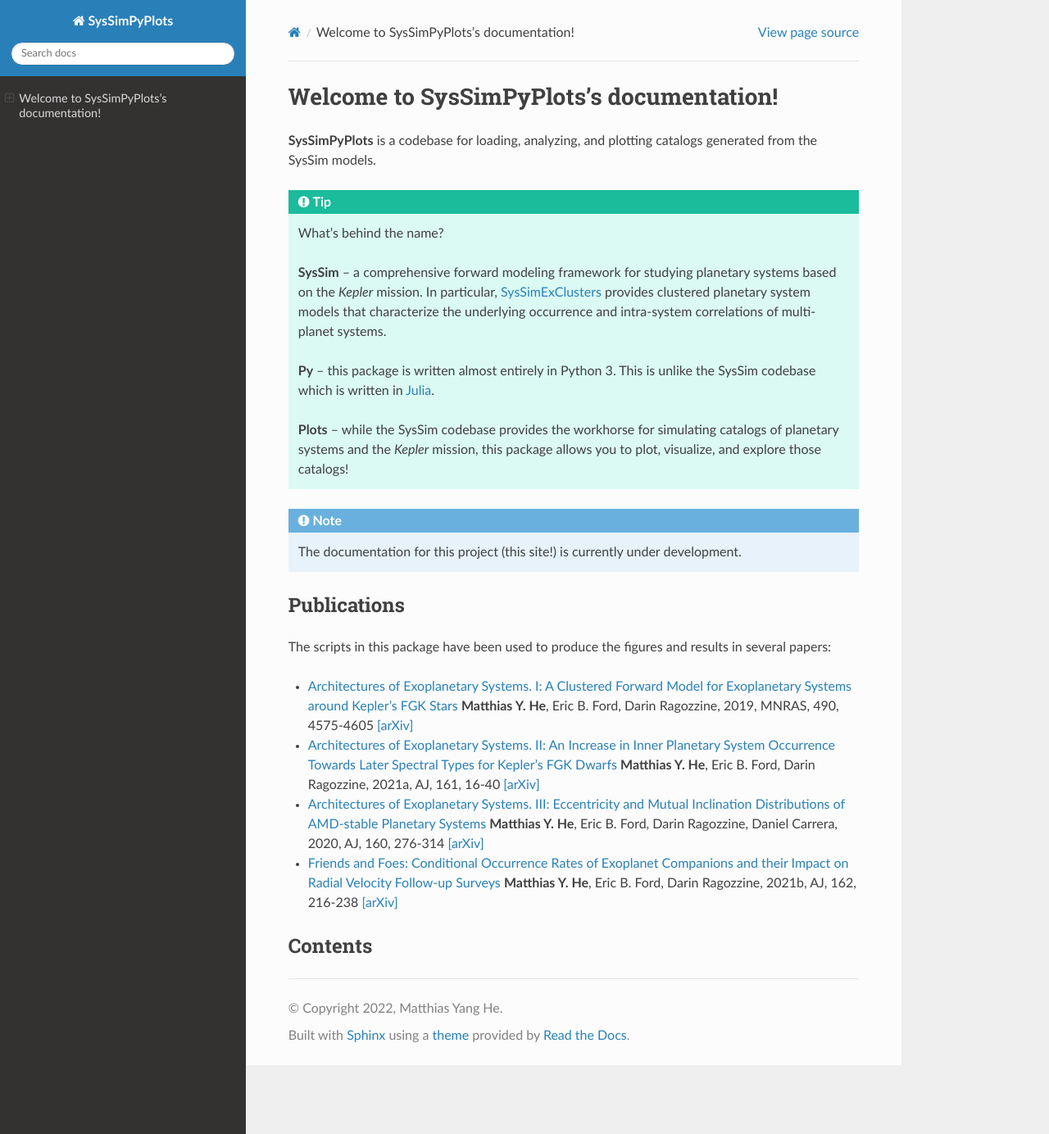
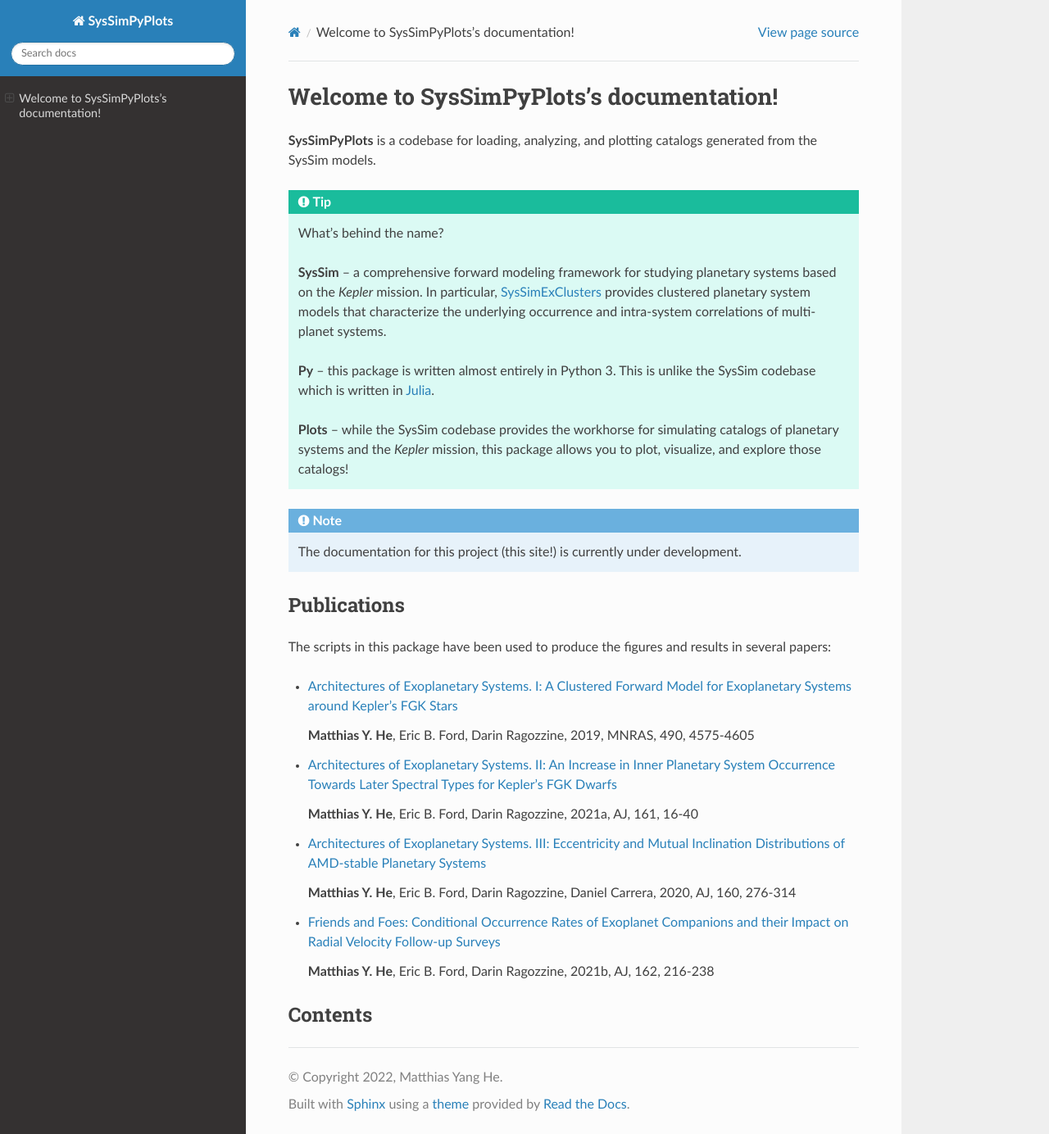
Before and after one commit to hematthi/SysSimPyPlots, a Sphinx documentation site: the page built from docs/source/index.rst, in a window 1280 px wide and 1384 px high. Shown: the whole window at 82% size. Built offline with Sphinx 7.4.7 and the Read the Docs theme 2.0.0, drawn with Linux system fonts in a browser that asks for light colours.

Commit message:
Put author names on new line and remove arXiv links

```diff
--- a/docs/source/index.rst
+++ b/docs/source/index.rst
@@ -22,20 +22,20 @@ Publications
 The scripts in this package have been used to produce the figures and results in several papers:
 
 - `Architectures of Exoplanetary Systems. I: A Clustered Forward Model for Exoplanetary Systems around Kepler's FGK Stars <https://ui.adsabs.harvard.edu/abs/2019MNRAS.490.4575H/abstract>`_
+
   **Matthias Y. He**, Eric B. Ford, Darin Ragozzine, 2019, MNRAS, 490, 4575-4605
-  `[arXiv] <https://arxiv.org/abs/1907.07773>`__
 
 - `Architectures of Exoplanetary Systems. II: An Increase in Inner Planetary System Occurrence Towards Later Spectral Types for Kepler's FGK Dwarfs <https://ui.adsabs.harvard.edu/abs/2021AJ....161...16H/abstract>`_
+
   **Matthias Y. He**, Eric B. Ford, Darin Ragozzine, 2021a, AJ, 161, 16-40
-  `[arXiv] <https://arxiv.org/abs/2003.04348>`__
 
 - `Architectures of Exoplanetary Systems. III: Eccentricity and Mutual Inclination Distributions of AMD-stable Planetary Systems <https://ui.adsabs.harvard.edu/abs/2020arXiv200714473H/abstract>`_
+
   **Matthias Y. He**, Eric B. Ford, Darin Ragozzine, Daniel Carrera, 2020, AJ, 160, 276-314
-  `[arXiv] <https://arxiv.org/abs/2007.14473>`__
 
 - `Friends and Foes: Conditional Occurrence Rates of Exoplanet Companions and their Impact on Radial Velocity Follow-up Surveys <https://ui.adsabs.harvard.edu/abs/2021arXiv210504703H/abstract>`_
+
   **Matthias Y. He**, Eric B. Ford, Darin Ragozzine, 2021b, AJ, 162, 216-238
-  `[arXiv] <https://arxiv.org/abs/2105.04703>`__
 
 
 Contents
```
